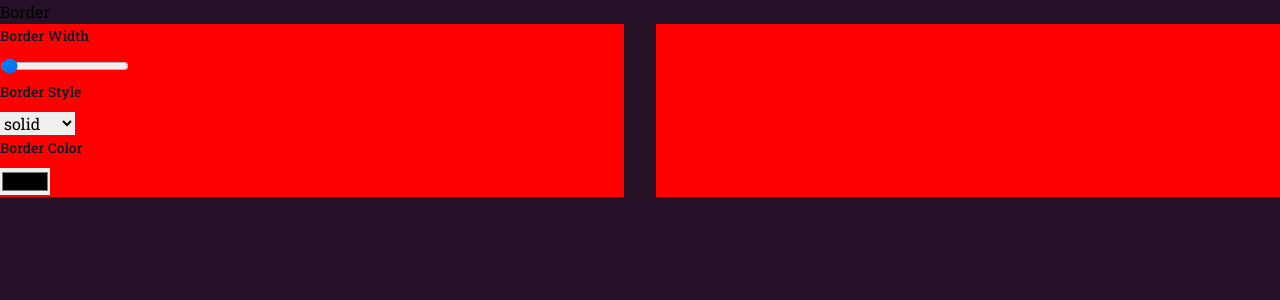
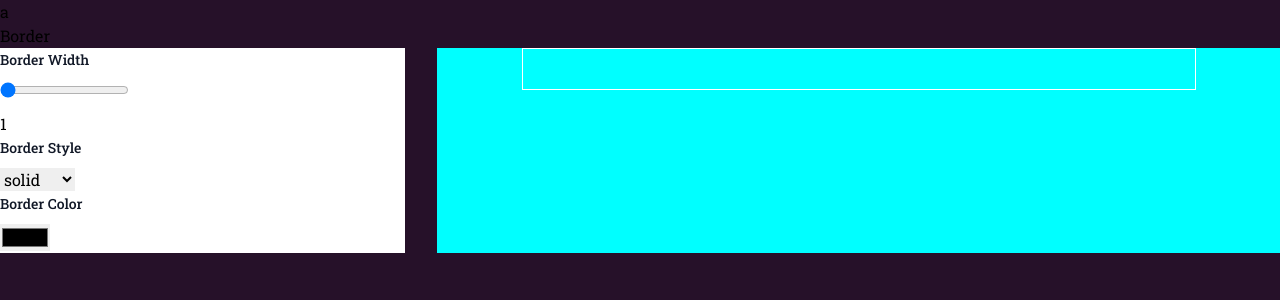
Before and after one commit to Togashiteam/portifolio, a Next.js app: page /style/border in a window 1280 px wide. Shown: the top 300 px of the page. Built offline with nearby package versions, Linux system fonts and the light colour scheme; a web font is replaced by a local one.

Commit message:
before pull develop

```diff
--- a/src/app/page.tsx
+++ b/src/app/page.tsx
@@ -21,7 +21,7 @@ export default function Page() {
         <div className="content">
           <div className="list-item">
             <a href="./style">
-              <div className="action-button danger w-40 h-40">
+              <div className="action-button danger w-40 h-40 sm:collapse">
                 <span className="title"> STL </span>
                 <span className="icon"> S </span>
                 <span className="description"> style </span>
--- a/src/app/style/border/page.tsx
+++ b/src/app/style/border/page.tsx
@@ -1,11 +1,26 @@
+"use client";
+import { ChangeEvent, ChangeEventHandler, useState } from "react";
+
+import ItemMenu from "../teste";
+import BorderEditable from "@/components/irregulars/border/border";
+
 export default function StyleBorder() {
+
+  const [borderWidthValue, setBorderWidthValue] = useState<string>();
+  const [borderColorValue, setBorderColorValue] = useState<string>();
+
+  const setBorderWidth = (e: ChangeEvent<HTMLInputElement>) => setBorderWidthValue(e.currentTarget.value);
+  const setBorderColor = (e: ChangeEvent<HTMLInputElement>) => setBorderColorValue(e.currentTarget.value);
+
   return (
     <>
+      <ItemMenu hidden={false} />
+
       <h1> Border </h1>
 
-      <div className="grid grid-cols-2 gap-8">
-        <div style={{ backgroundColor: "red" }}>
-          <form>
+      <div className="grid grid-cols-3 gap-8">
+        <div className="col-span-1">
+          <div className="formulario bg-white">
             <div>
               <label
                 htmlFor="username"
@@ -14,7 +29,22 @@ export default function StyleBorder() {
                 Border Width
               </label>
               <div className="mt-2">
-                <input type="range" name="" id="" min={0} max={255} value={5} />
+                <input
+                  type="range"
+                  min={0}
+                  max={255}
+                  onChange={setBorderWidth}
+                  value={borderWidthValue ? borderWidthValue : "1"}
+                />
+              </div>
+              <div className="mt-2">
+                <input
+                  type="number"
+                  min={0}
+                  max={255}
+                  onChange={setBorderWidth}
+                  value={borderWidthValue ? borderWidthValue : "1"}
+                />
               </div>
             </div>
 
@@ -49,12 +79,27 @@ export default function StyleBorder() {
                 Border Color
               </label>
               <div className="mt-2">
-                <input type="color" id="favcolor" name=""></input>
+                <input
+                  type="color"
+                  onChange={setBorderColor}
+                  value={borderColorValue}
+                ></input>
+                <input
+                  type="text"
+                  value={borderColorValue}
+                  onChange={setBorderColor}
+                ></input>
               </div>
             </div>
-          </form>
+          </div>
         </div>
-        <div style={{ backgroundColor: "red" }}></div>
+
+        <div className="col-span-2" style={{ backgroundColor: "cyan" }}>
+          <div className="border-editable bg-">
+            <span className="width"> {borderWidthValue} </span>
+            <BorderEditable width={borderWidthValue} color={borderColorValue} />
+          </div>
+        </div>
       </div>
     </>
   );
--- /dev/null
+++ b/src/app/style/teste.tsx
@@ -0,0 +1,13 @@
+interface ItemMenuInterface {
+  hidden?: boolean;
+  // type: typeItems;
+}
+
+export default function ItemMenu({ hidden }: ItemMenuInterface) {
+  return (
+    <>
+      {hidden && <h3> Hidden </h3>}
+      <div>a</div>
+    </>
+  );
+}
--- /dev/null
+++ b/src/components/irregulars/border/border.tsx
@@ -0,0 +1,20 @@
+import { BorderStyle, IBorderStyle } from "@/shared/interface/border.interface";
+import "./border.scss";
+
+export default function BorderEditable(obj: IBorderStyle) {
+
+
+  const border = new BorderStyle(obj);
+
+
+return (
+  <>
+    <div
+      className="border-editable p-5 w-4/5 mx-auto"
+      style={{
+        borderWidth: `${border.width}`,
+        borderColor: `${border.color}`,
+      }}
+    ></div>
+  </>
+);}
--- /dev/null
+++ b/src/shared/interface/border.interface.tsx
@@ -0,0 +1,17 @@
+export class BorderStyle implements IBorderStyle {
+  width?: string;
+  color?: string;
+
+  constructor(obj?: IBorderStyle) {
+    if (obj) {
+      this.width = obj.width ? obj.width + "px" : "1px",
+      this.color = obj.color ? obj.color : "#fff"
+    }
+  }
+}
+
+export interface IBorderStyle {
+  width?: string;
+  color?: string;
+
+}
```
Also changed, not shown: src/components/irregulars/border/border.scss (added).
